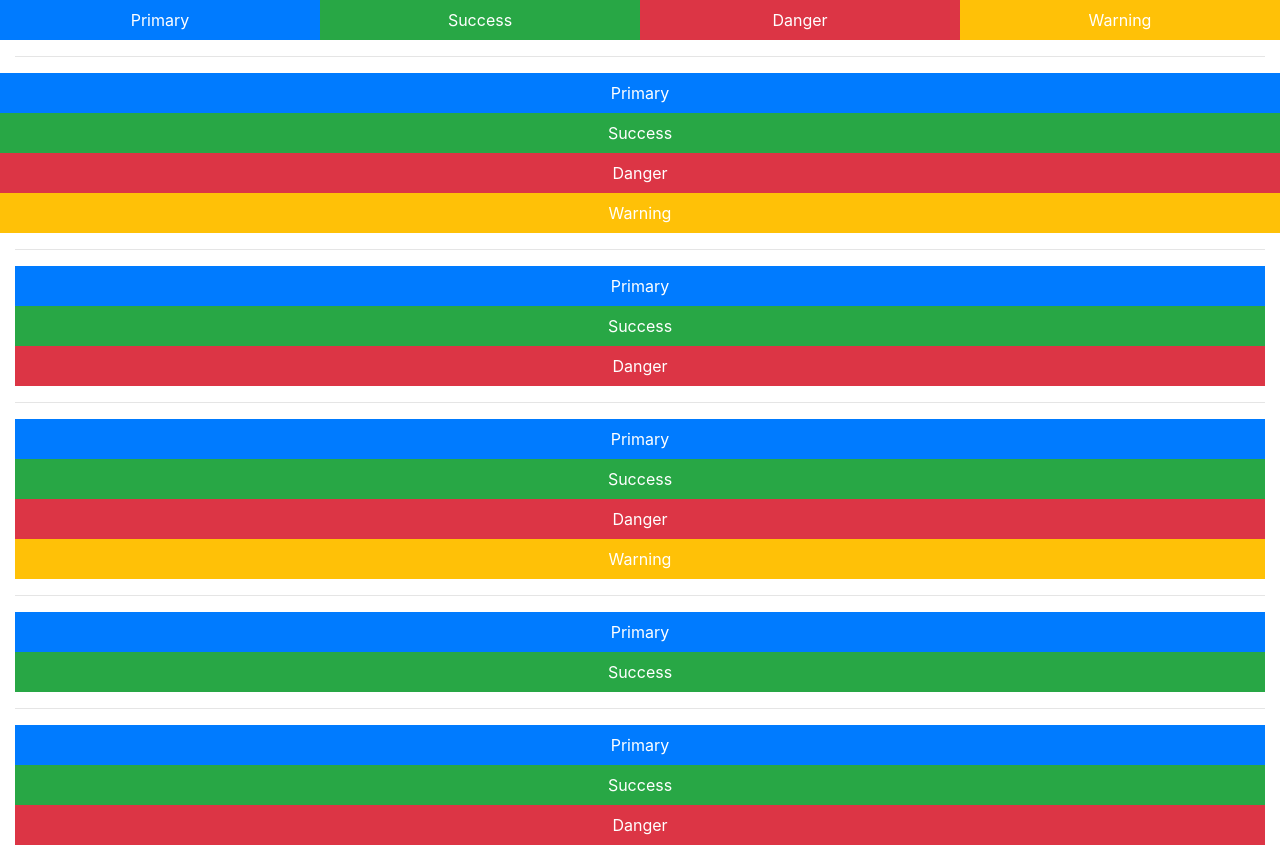
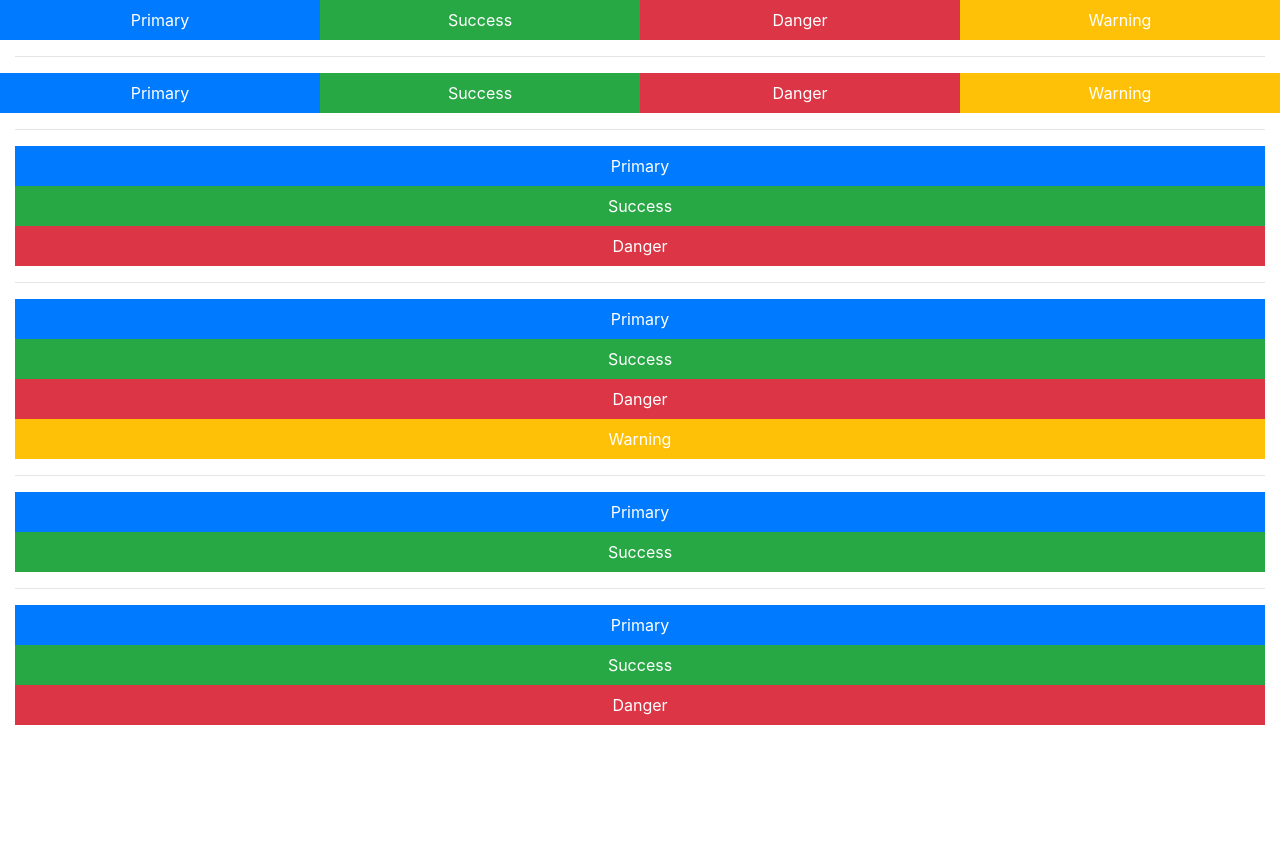
Before and after one commit to abrielleperry/atlas-web_front_end, a plain HTML site: page Bootstrap/1-index.html in a window 1280 px wide. After the commit the page ends 800 px from the top, so only its background shows below. Drawn offline with nearby package versions, Linux system fonts and the light colour scheme.

Commit message:
col-sm 2nd row

```diff
--- a/Bootstrap/1-index.html
+++ b/Bootstrap/1-index.html
@@ -23,10 +23,10 @@
   <hr />
   <!-- Second -->
   <div class="row">
-    <div class="col-12 p-2 bg-primary text-white text-center">Primary</div>
-    <div class="col-12 p-2 bg-success text-white text-center">Success</div>
-    <div class="col-12 p-2 bg-danger text-white text-center">Danger</div>
-    <div class="col-12 p-2 bg-warning text-white text-center">Warning</div>
+    <div class="col-12 col-sm p-2 bg-primary text-white text-center">Primary</div>
+    <div class="col-12 col-sm p-2 bg-success text-white text-center">Success</div>
+    <div class="col-12 col-sm p-2 bg-danger text-white text-center">Danger</div>
+    <div class="col-12 col-sm p-2 bg-warning text-white text-center">Warning</div>
   </div>
 
   <hr />
```
